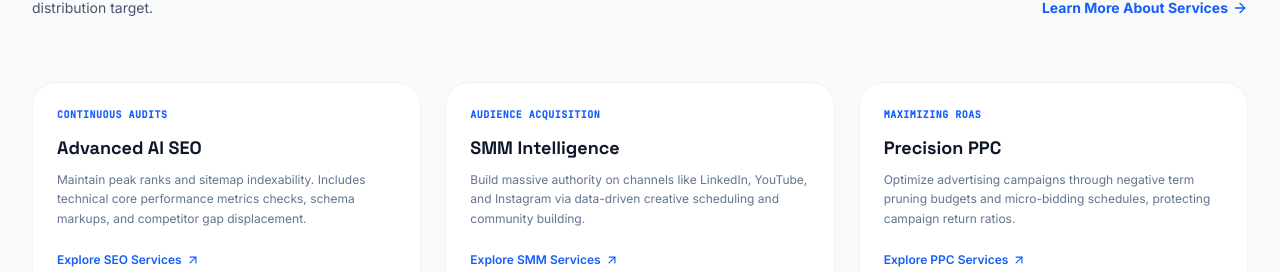
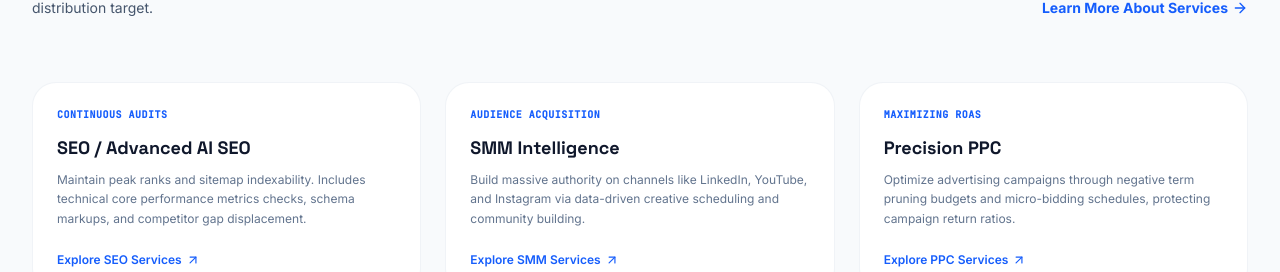
Before and after one commit to laxmankodadala1/digitarai, a React (Vite) app in the folder digitarai/: page / in a window 1280 px wide. Shown: the part 2359-2631 px from the top of the page. Built offline with nearby package versions, Linux system fonts and the light colour scheme.

Commit message:
Update Home.tsx

```diff
--- a/digitarai/src/pages/Home.tsx
+++ b/digitarai/src/pages/Home.tsx
@@ -281,7 +281,7 @@
               <div className="border border-slate-200/50 bg-white rounded-3xl p-6 hover:border-slate-350 transition-all flex flex-col justify-between group">
                 <div>
                   <span className="text-[10px] uppercase tracking-wider text-blue-600 font-mono font-bold block mb-3">Continuous Audits</span>
-                  <h3 className="text-lg font-bold text-slate-900 mb-2 font-display">Advanced AI SEO</h3>
+                  <h3 className="text-lg font-bold text-slate-900 mb-2 font-display">SEO / Advanced AI SEO</h3>
                   <p className="text-xs text-slate-500 leading-relaxed mb-6">
                     Maintain peak ranks and sitemap indexability. Includes technical core performance metrics checks, schema markups, and competitor gap displacement.
                   </p>
```
